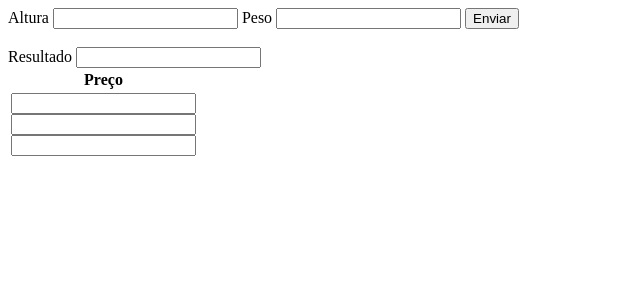
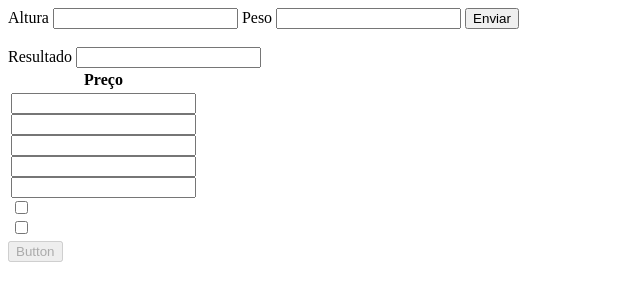
Before and after one commit to Douglas-Ssilva/AluraTyper, a plain HTML site: page udemy/Projetos/CalculadoraIMC/index.htm in a window 1280 px wide. Shown: the whole page, without its empty margins (0-640 px from the left). Drawn offline with Linux system fonts and the light colour scheme.

Commit message:
Disabled button

```diff
--- a/udemy/Projetos/CalculadoraIMC/index.htm
+++ b/udemy/Projetos/CalculadoraIMC/index.htm
@@ -31,13 +31,17 @@
 			<tr>
 				<td>
 					<input type="text" class="teste" onkeyup="calculateAmount();"> <br />
-					<input type="text" class="teste" onkeyup="calculateAmount();"> <br />
-					<input type="text" class="total" >
+                    <input type="text" class="teste" onkeyup="calculateAmount();"> <br />
+                    <input type="text" class="teste" onkeyup="calculateAmount();"> <br />
+                    <input type="text" class="teste" onkeyup="calculateAmount();"> <br />
+                    <input type="text" class="total" >  <br />
+                    <input type="checkbox" class="ch"  onclick="disabledButton();"> <br />
+                    <input type="checkbox" class="ch"  onclick="disabledButton();"> <br />
 				</td>
 			</tr>
 		</tbody>
 	</table>
-
+    <button type="button" disabled id="button">Button</button>
 
     <script src="../../js/jquery-3.1.1.min.js"></script>
     <script src="./js/jquery.mask.js"></script>
--- a/udemy/Projetos/CalculadoraIMC/js/script.js
+++ b/udemy/Projetos/CalculadoraIMC/js/script.js
@@ -17,6 +17,20 @@ function calculateAmount() {
     });
     $('.total').val(total);
     formatar();
+}
+
+function disabledButton(){
+    var listCheck = [];
+    $('.ch').map(function(){
+        listCheck.push(this.checked);
+    });
+   var indexTrue=  listCheck.indexOf(true);
+   if(indexTrue !== -1){
+        $('#button').attr('disabled', false).css('cursor', 'pointer');
+        console.log('show de bola');
+   }else{
+        $('#button').attr('disabled', true).css('cursor', 'default');
+   }
 }
 
 function formatar(){
```
